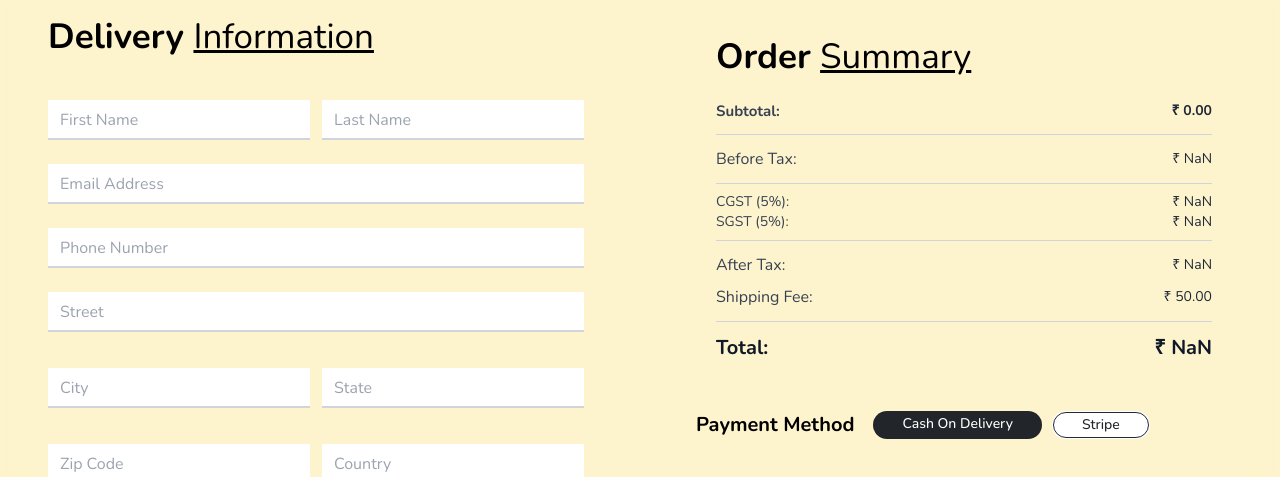
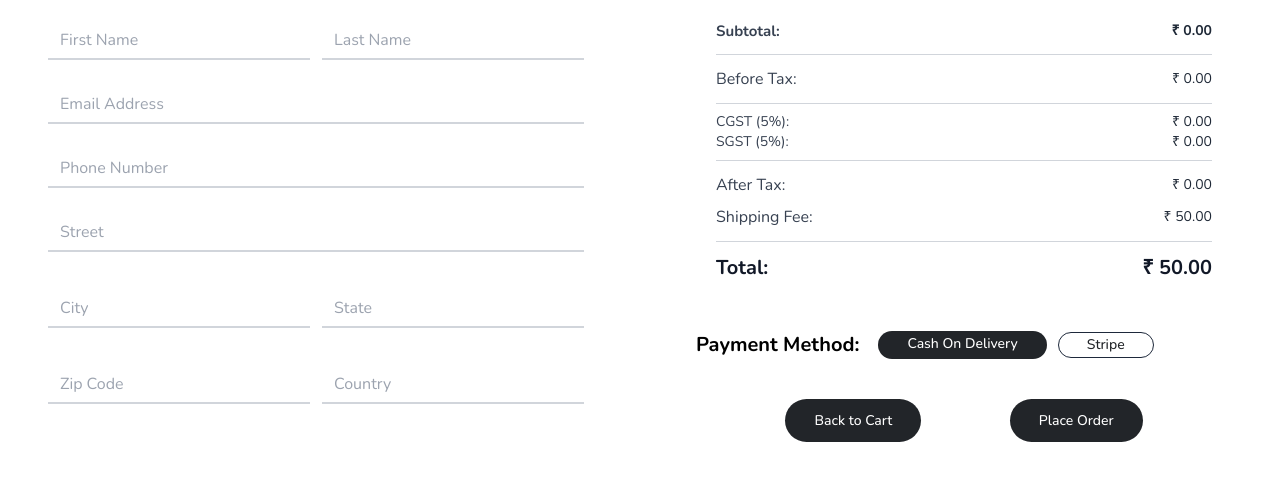
Before and after one commit to abdul180690/Aether-Gears---ReactJs-Project, a React (Vite) app in the folder frontend/: page /place-order in a window 1280 px wide. Shown: the part 170-647 px from the top of the page. Built offline with nearby package versions, Linux system fonts and the light colour scheme.

Commit message:
updated with PromoCode component

```diff
--- a/frontend/src/pages/PlaceOrder.jsx
+++ b/frontend/src/pages/PlaceOrder.jsx
@@ -2,20 +2,23 @@ import React, { useContext, useState } from 'react'
 import Title from '../components/Title'
 import CartTotal from '../components/CartTotal'
 import { ShopContext } from '../context/ShopContext'
+import PromoCode from '../components/PromoCode'
 
 const PlaceOrder = () => {
   const [method, setMethod] = useState('cod')
-  const {navigate} = useContext(ShopContext)
+  const { navigate } = useContext(ShopContext)
+  const [discount, setDiscount] = useState(0)
 
   return (
-    <div className='mt-20'>
-      <div className='bg-primary bg-opacity-10 backdrop-blur-lg mb-16'>
+    <div className='bg-white'>
+      <div className=' bg-opacity-10 backdrop-blur-lg pb-16'>
         <form className='max-padd-container py-10'>
           <div className='flex flex-col xl:flex-row gap-20 xl:gap-28'>
             <div className='flex-1 flex flex-col gap-3 text-[95%]'>
-              <Title title1={'Delivery '} title2={'Information'}/>
+              <Title title1={'Delivery '} title2={'Information'} />
+              {/* (Existing form fields for delivery information) */}
               <div className='flex gap-3 mt-3'>
-                <div className='flex-1 relative'>
+                 <div className='flex-1 relative'>
                   <input
                     type="text"
                     id="firstName"
@@ -141,13 +144,20 @@ const PlaceOrder = () => {
               </div>
             </div>
 
+
+
             <div className='flex flex-1 flex-col'>
-              <CartTotal />
+              {/* Promo Code Input */}
+              <PromoCode setDiscount={setDiscount} />
+
+              {/* Cart Total with applied discount */}
+              <CartTotal discount={discount} />
+
               <div className='flex items-center justify-start py-6'>
-                <h3 className='bold-20 me-5'>Payment <span>Method </span></h3>
+                <h3 className='bold-20 me-5 text-nowrap'>Payment Method: </h3>
                 <div className='flex gap-3'>
-                  <div onClick={()=> setMethod('cod')} className={`${method === "cod" ? "btn-dark" : "btn-white border border-slate-800"} !py-1 text-xs  cursor-pointer`}>Cash On Delivery</div>
-                  <div onClick={()=> setMethod('stripe')} className={`${method === "stripe" ? "btn-dark" : "btn-white border border-slate-800"} !py-1 text-xs ring-1 ring-slate-800 cursor-pointer`}>Stripe</div>
+                  <div onClick={() => setMethod('cod')} className={`${method === "cod" ? "btn-dark text-nowrap" : "btn-white border border-slate-800"} !py-1 text-xs cursor-pointer`}>Cash On Delivery</div>
+                  <div onClick={() => setMethod('stripe')} className={`${method === "stripe" ? "btn-dark" : "btn-white border border-slate-800"} !py-1 text-xs ring-1 ring-slate-800 cursor-pointer`}>Stripe</div>
                 </div>
               </div>
               <div className="flex justify-evenly mt-4">
```
